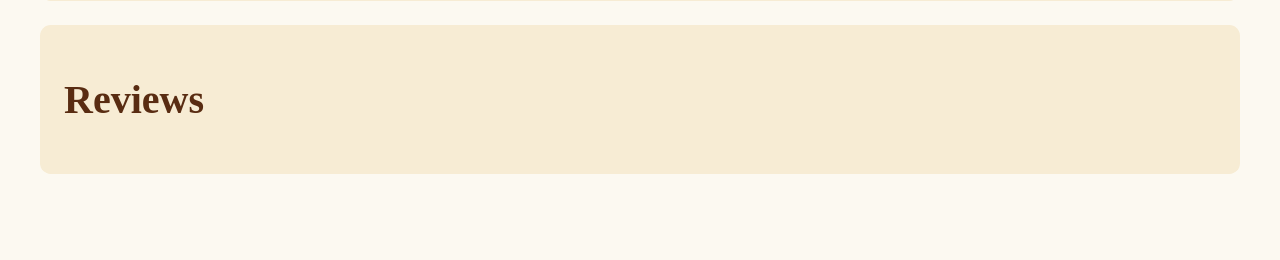
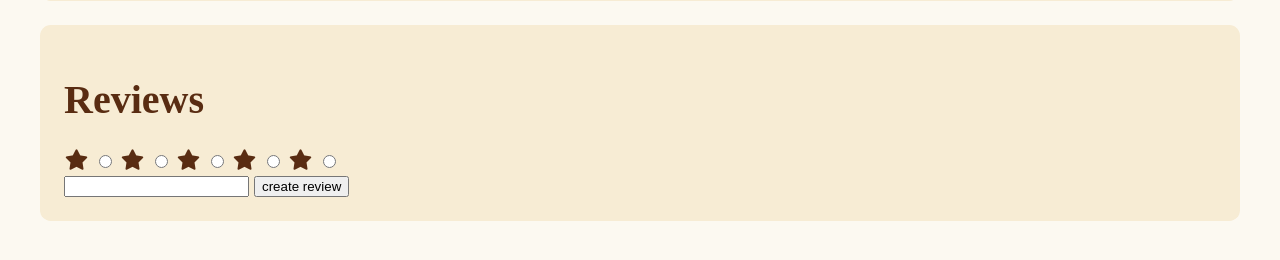
Before and after one commit to JonoBeach/music-project-mirror, a Flask app: template music/templates/simple_track.html in a window 1280 px wide. Shown: the part 463-723 px from the top of the page. Run offline with Flask 3, Linux system fonts and the light colour scheme; the template is opened without the code that fills it, so the values that code supplies are empty; parts of the project's set-up code (start-up, migrations or seed data) failed here and were passed over.

Commit message:
Add reviews from track details

```diff
--- a/music/templates/simple_track.html
+++ b/music/templates/simple_track.html
@@ -59,6 +59,26 @@
 
         <div class="track-reviews">
             <h1>Reviews</h1>
+            <form method="POST">
+                <div class="review-rating">
+                    <label class="fa fa-star" for='star-1'></label>
+                    <input type=radio value='1' id='star-1' name='rating'>
+
+                    <label class="fa fa-star" for='star-2'></label>
+                    <input type=radio value='2' id='star-2' name='rating'>
+
+                    <label class="fa fa-star" for='star-3'></label>
+                    <input type=radio value='3' id='star-3' name='rating'>
+
+                    <label class="fa fa-star" for='star-4'></label>
+                    <input type=radio value='4' id='star-4' name='rating'>
+
+                    <label class="fa fa-star" for='star-5'></label>
+                    <input type=radio value='5' id='star-5' name='rating'>
+                </div>
+                <input type="text" name="review">
+                <button type="submit" name="action" value="Add review">create review</button>
+            </form>
             <ul>
                 {% for review in track.reviews %}
                 <li>
```
Also changed, not shown: music/tracks/tracks.py (+8 -4 lines).
